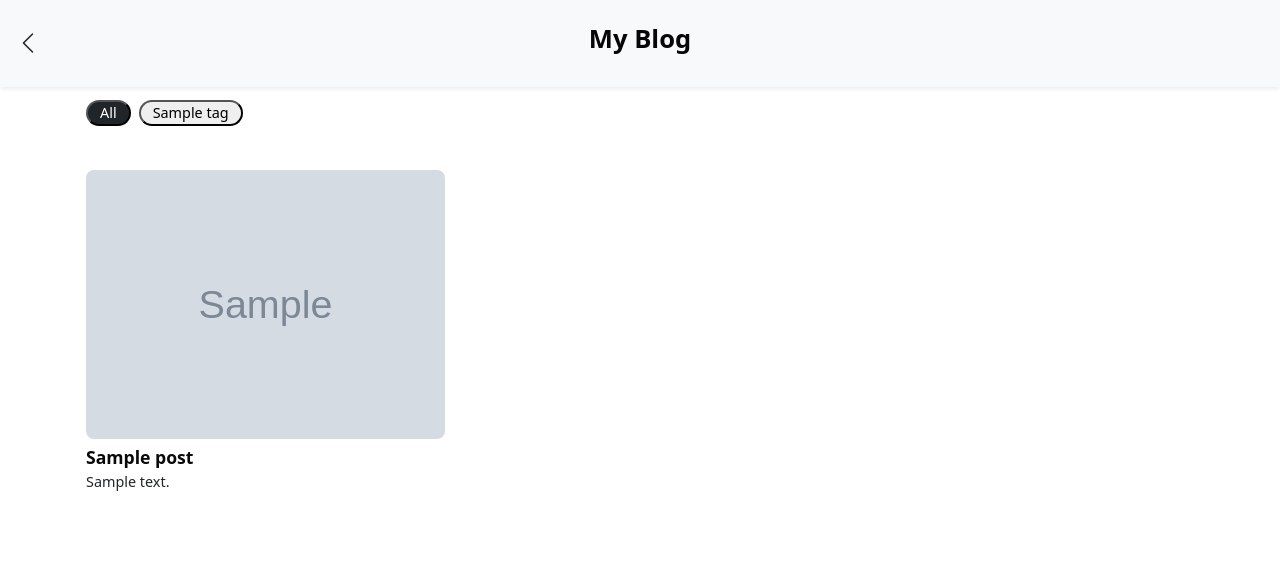
After one commit to JJYNG1023/Project_3_Mira_Blog, a Django app: page /my-blog/ in a window 1280 px wide. The commit adds this page. Shown: the top 587 px of the page. Run offline with Django 4.2, Linux system fonts and the light colour scheme; a user stored in the database is signed in; tables that the repository leaves empty hold one stand-in row (values such as "Sample post"); grey boxes marked "Sample" are stand-in pictures.

Commit message:
create my_blog page for loggined in users

```diff
--- a/blog/static/blog/css/style.css
+++ b/blog/static/blog/css/style.css
@@ -144,6 +144,7 @@ p {
     width: 100%;
     max-width: 360px;
     min-height: 560px;
+    border: none;
 }
 
 .auth-btn {
--- a/blog/templates/blog/index.html
+++ b/blog/templates/blog/index.html
@@ -18,6 +18,11 @@
         </button>
     {% endfor %}
     </div>
+    <button
+            type="button"
+            aria-label="Scroll topic filters">
+            <i class="bi bi-chevron-right"></i>
+        </button>
 </section>
 
 <!-- post feed -->
--- /dev/null
+++ b/blog/templates/blog/my_blog.html
@@ -0,0 +1,81 @@
+{% extends "base.html" %}
+
+{% block navbar %}
+{% endblock %}
+
+{% block content %}
+
+<!-- duplicated from bookmark.html and revised the header to adapt my_blog-->
+<header>
+    <nav class="navbar bg-light shadow-sm fixed-top">
+        <div class="container-fluid position-relative justify-content-center py-3">
+            <div>
+                <a href="{% url 'home' %}" class="position-absolute start-0 top-50 translate-middle-y ms-3 text-dark fs-4" aria-label="Return to home">
+                    <i class="bi bi-chevron-left"></i>
+                </a>
+            </div>
+
+            <div>
+                <h1>My Blog</h1>
+            </div>
+        </div>
+    </nav>
+</header>
+
+{% if tags %}
+<section class="topic-filter-section container-fluid mb-4 mt-2">
+    <div class="topic-filter-wrapper bookmark-filter-wrapper">
+
+        <button class="topic-btn active" data-topic="all" type="button">
+            All
+        </button>
+
+        {% for tag in tags %}
+            <button class="topic-btn" data-topic="{{ tag.name|slugify }}" type="button">
+                {{ tag.name }}
+            </button>
+        {% endfor %}
+
+    </div>
+</section>
+{% endif %}
+
+<section class="post-feed-section">
+
+    <div class="row g-3">
+
+        {% for post in posts %}
+            <div class="col-6 col-md-4 post-card-wrapper" data-topic="{% for tag in post.tags.all %}{{ tag.name|slugify }} {% endfor %}">
+
+                <a href="{% url 'post_detail' post.slug %}" class="mira-post-card">
+
+                    {% if post.featured_image %}
+                        <img src="{{ post.featured_image.url }}" class="mira-post-image" alt="{{ post.title }}">
+                    {% else %}
+                        <div class="mira-post-image">
+                            <span>Post image</span>
+                        </div>
+                    {% endif %}
+
+                    <h2 class="mira-post-title">
+                        {{ post.title }}
+                    </h2>
+
+                    <p class="mira-post-preview">
+                        {{ post.content|truncatewords:12 }}
+                    </p>
+
+                </a>
+
+            </div>
+        {% empty %}
+            <p class="mira-post-preview">
+                You have not created any posts yet.
+            </p>
+        {% endfor %}
+
+    </div>
+
+</section>
+
+{% endblock %}
--- a/blog/urls.py
+++ b/blog/urls.py
@@ -20,8 +20,8 @@ urlpatterns = [
     path('bookmarks/', views.bookmarked_posts, name='bookmarked_posts'),
     # This line is added to handle the view for displaying all bookmarked posts for the authenticated user
 
-   # path('blog/', views.home, name='blog'),
-    # This line is added to handle the /blog/ URL and render the same home view
+    path('my-blog/', views.my_blog, name='my_blog'),
+    # This line is added to handle the view for displaying posts created by the logged-in user
 
    # path('search/', views.search, name='search'),
     # This line is added to handle the search functionality at the /search/ URL
--- a/blog/views.py
+++ b/blog/views.py
@@ -176,3 +176,26 @@ def bookmarked_posts(request):
     }
 
     return render(request, 'blog/bookmark.html', context)
+
+
+# Show posts created by the logged-in user
+def my_blog(request):
+    if not request.user.is_authenticated:
+        return redirect('account_login')
+
+    posts = Post.objects.filter(
+        author=request.user,
+        is_published=True
+    )
+
+    tags = Tag.objects.filter(
+        posts__author=request.user,
+        posts__is_published=True
+    ).distinct()
+
+    context = {
+        'posts': posts,
+        'tags': tags,
+    }
+
+    return render(request, 'blog/my_blog.html', context)
--- a/templates/base.html
+++ b/templates/base.html
@@ -98,7 +98,7 @@
                     Hi, {{ user.username }}
                 </span>
 
-                <a href="#" class="nav-link px-0 text-muted">My Blog</a>
+                <a href="{% url 'my_blog' %}" class="nav-link px-0 text-muted">My Blog</a>
                 <a href="#" class="nav-link px-0 text-muted">Notification</a>
                 <a href="{% url 'bookmarked_posts' %}" class="nav-link px-0 text-muted">Bookmarked Posts</a>
 
```
Also changed, not shown: mira_blog/settings.py (+8 -1 lines).
